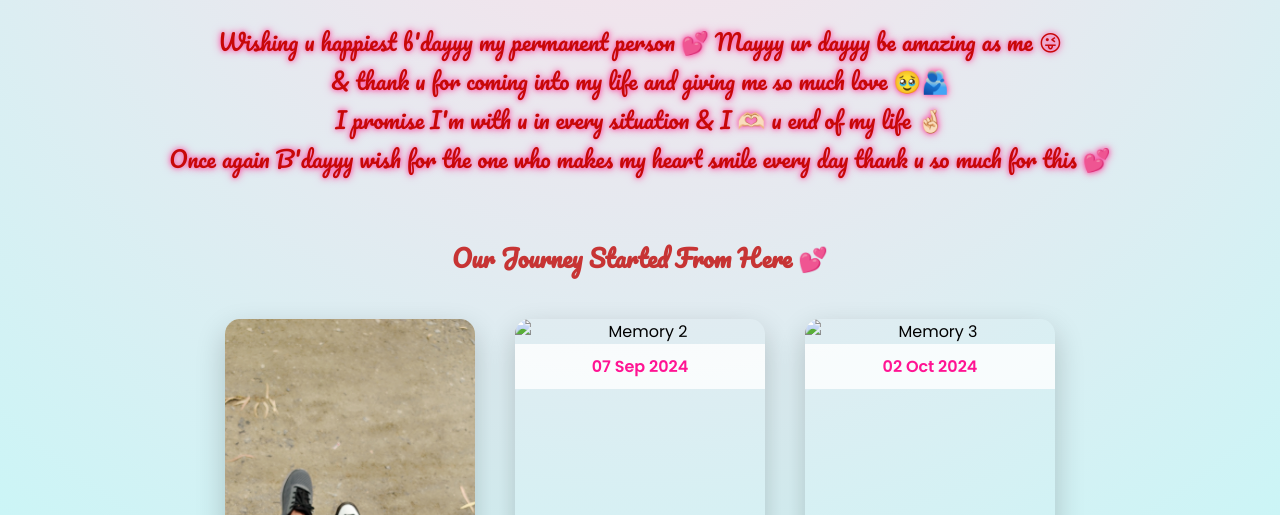
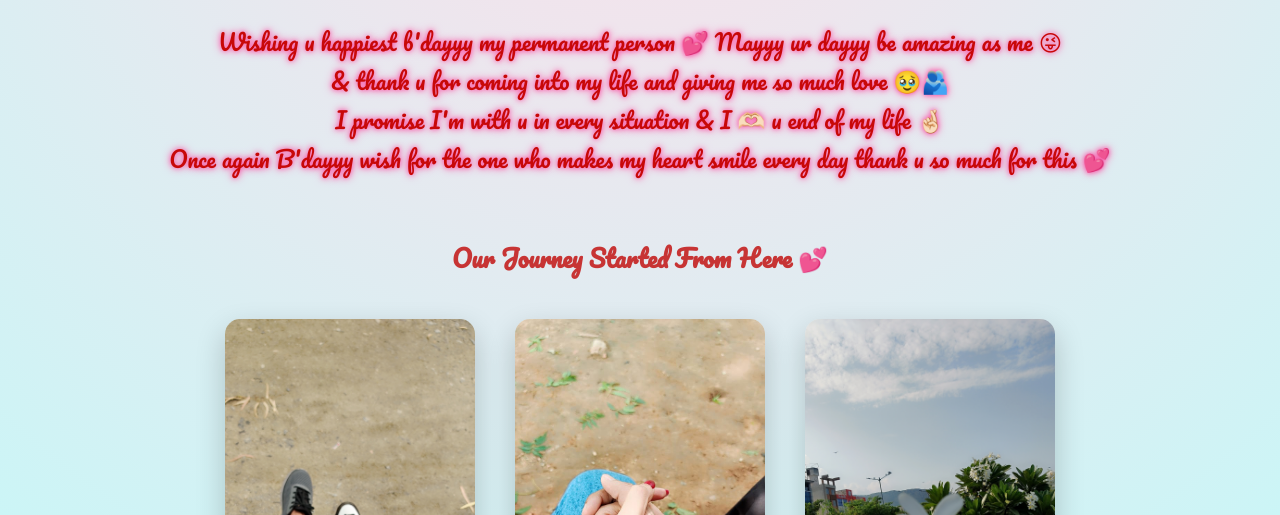
Before and after one commit to Lakshayy2406/Happy-Birthday-, a plain HTML site: page index.html in a window 1280 px wide. Shown: the part 285-800 px from the top of the page. Drawn offline with Linux system fonts and the light colour scheme; animation ran at ten frames a second.

Commit message:
Update index.html

```diff
--- a/index.html
+++ b/index.html
@@ -262,11 +262,11 @@ h2{
     <div class="date-label">28 July 2024</div>
   </div>
   <div class="card">
-    <img src="images/IMG-20240907-WA0014.jpg" alt="Memory 2">
+    <img src="IMG-20240907-WA0014.jpg" alt="Memory 2">
     <div class="date-label">07 Sep 2024</div>
   </div>
   <div class="card">
-    <img src="images/Snapchat-803451845.jpg" alt="Memory 3">
+    <img src="Snapchat-803451845.jpg" alt="Memory 3">
     <div class="date-label">02 Oct 2024</div>
   </div>
 </div>
```
